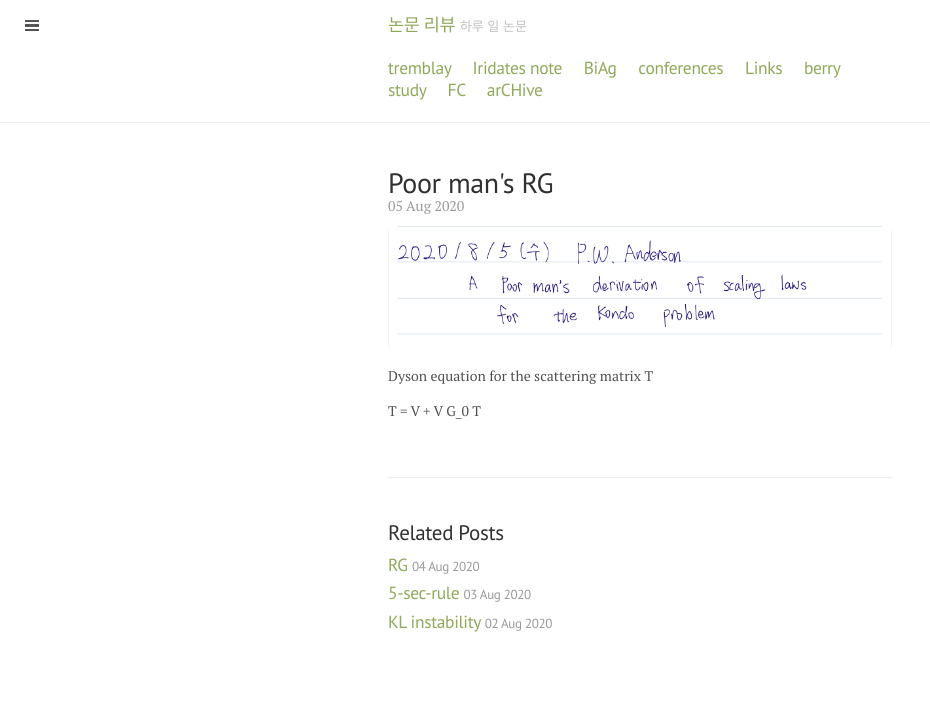
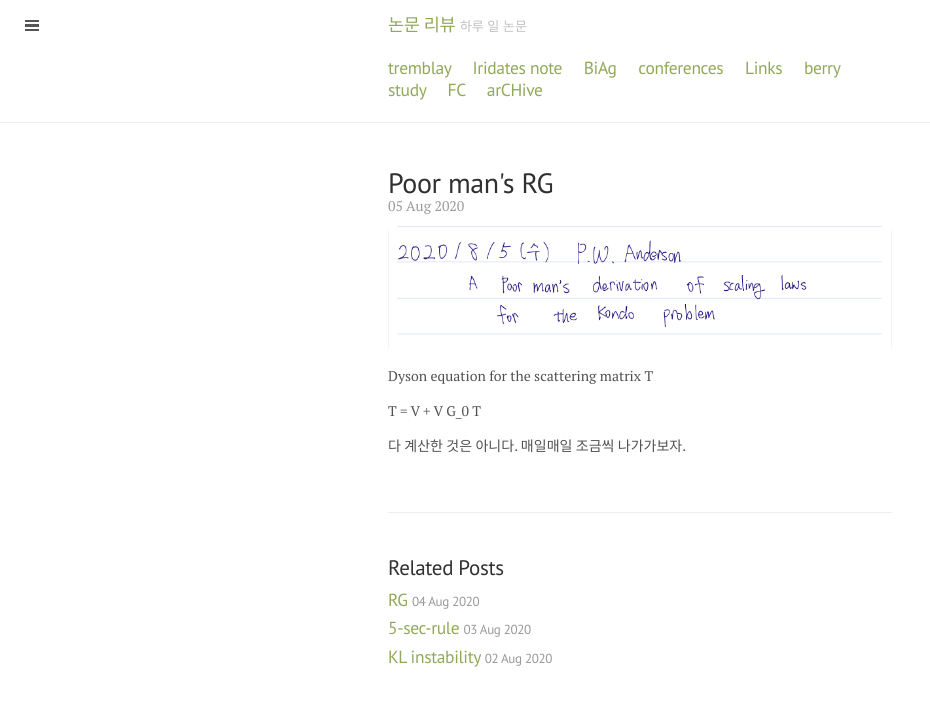
Before and after one commit to qkrwlsghdcjsworlt/work, a Jekyll site: the page built from _posts/2020/2020-08-05-poor-man.markdown, in a window 1280 px wide. Shown: the top 706 px of the page, without its empty margins (0-930 px from the left). Built offline with Jekyll 4.4.1, drawn with Linux system fonts in a browser that asks for light colours.

Commit message:
“update”

```diff
--- a/_posts/2020/2020-08-05-poor-man.markdown
+++ b/_posts/2020/2020-08-05-poor-man.markdown
@@ -13,3 +13,6 @@ categories: RG
 Dyson equation for the scattering matrix T
 
 T = V + V G_0 T
+
+
+다 계산한 것은 아니다. 매일매일 조금씩 나가가보자.
```
Also changed, not shown: 2 other files.
